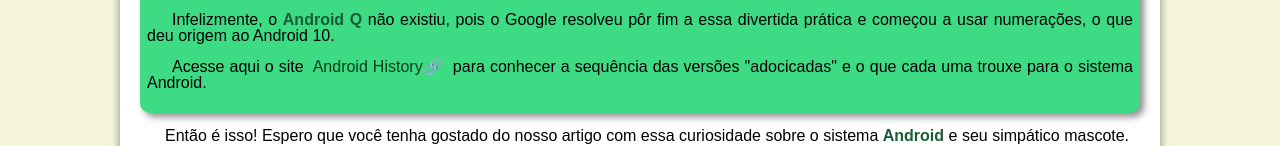
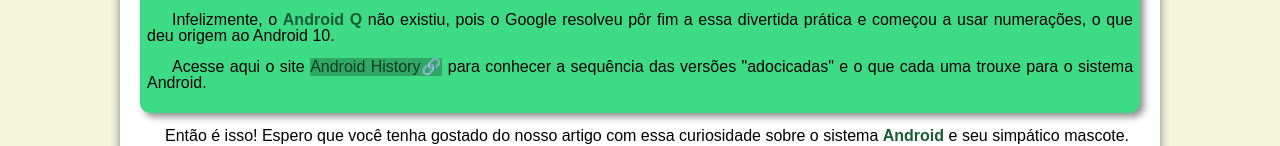
Before and after one commit to NIVEKIRA/projeto-android, a plain HTML site: page index.html in a window 1280 px wide. Shown: the part 2471-2617 px from the top of the page. Drawn offline with Linux system fonts and the light colour scheme.

Commit message:
problema de letra corrigido?

```diff
--- a/estilo/style.css
+++ b/estilo/style.css
@@ -33,6 +33,7 @@ body{
 a.externo::after{
     content: '\1F517';
 }
+
 main p{
     margin: 15px 0px;
     text-align: justify;
@@ -119,7 +120,8 @@ main a {
     background-color: var(--cor2);
     color: var(--cor5);
     text-decoration: none;
-    padding: 2px 4px;
+    padding: 0.1px 0.1px;
+    margin-bottom: 1.5px;
 }
 main a:hover{
     text-decoration: underline;
@@ -165,6 +167,9 @@ aside > ul{
     list-style-position: inside;
     columns: 2;
 }
+aside a {
+    background-color: var(--cor3);
+}
 footer{
     background-color: var(--cor5);
     color: white;
```
